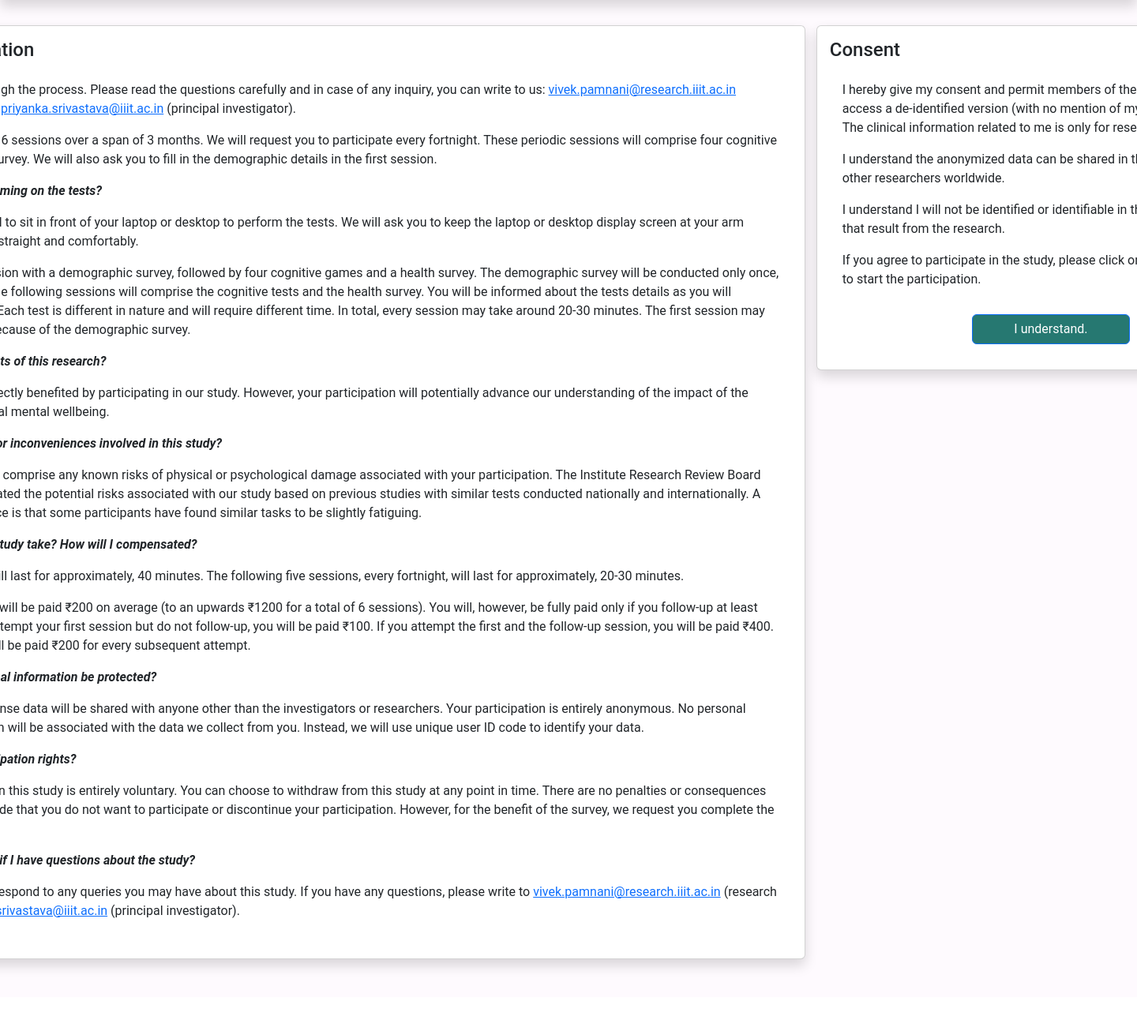
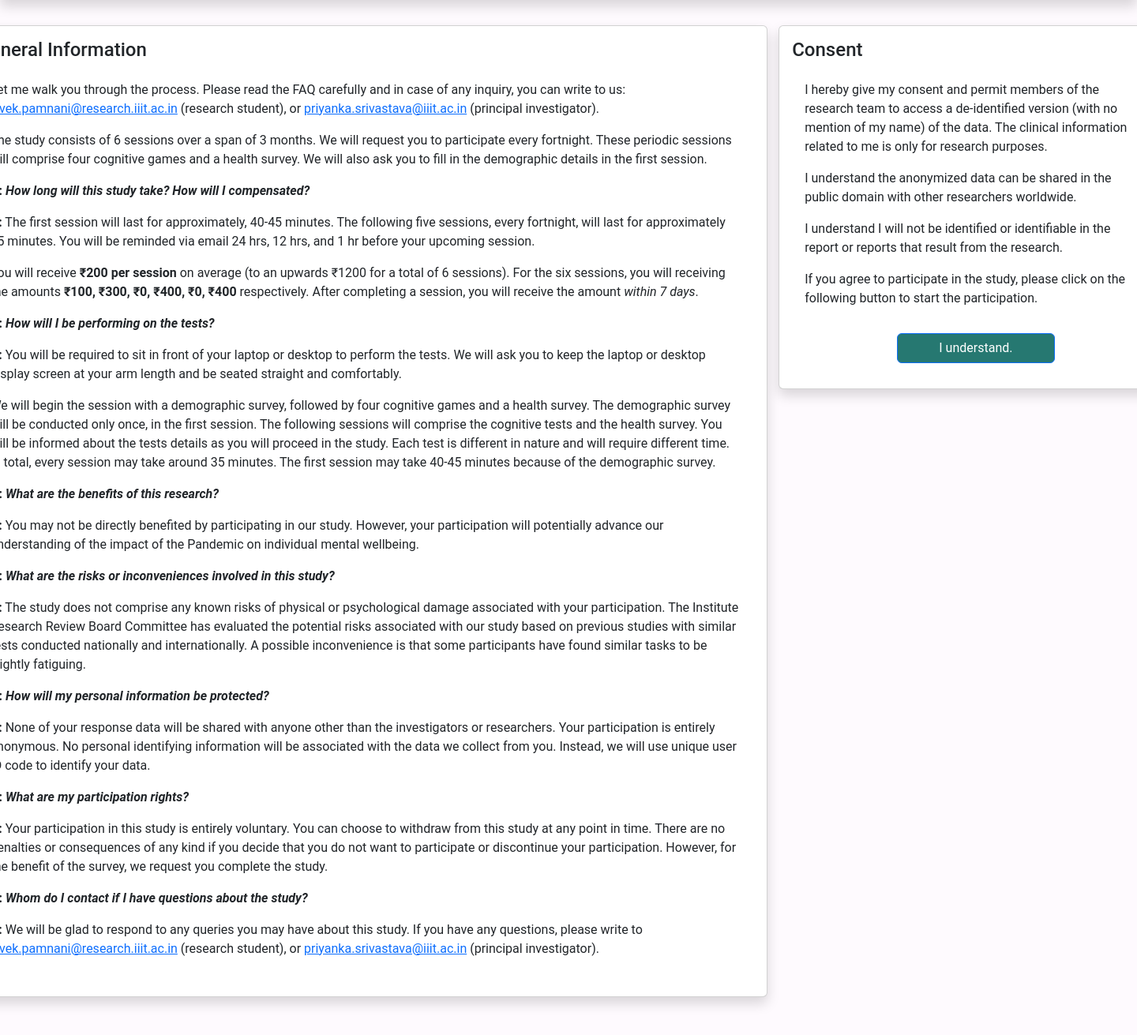
Before and after one commit to VivekPamnani/django-auth-app, a Django app: page /user/consent/ in a window 1440 px wide; the page is wider, and only the part inside the window is pictured. Shown: the part 48-1359 px from the top of that part at 79% size. Before the commit the page ends 1277 px from the top of that part, so only its background shows below. Run offline with Django 4.2, Linux system fonts and the light colour scheme; some libraries are stand-ins or nearby versions.

Commit message:
updated content, earnings;

```diff
--- a/user/templates/user/consent.html
+++ b/user/templates/user/consent.html
@@ -23,27 +23,27 @@
 <main role="main">
     <div class="container">
         <!-- Row 1 -->
-        <div class="row justify-content-center" id="r1" style="margin-left: -21%; margin-right: -21%;">
+        <div class="row justify-content-center" id="r1" style="margin-left: -10%; margin-right: -10%;">
             <div class="col-md-8" style="padding-right: 7px;">
                 <div class="card shadow p-3 mb-5 bg-white rounded">
                     <h4 class="card-title"> General Information </h4>
                     <div class="card-body">
-                        <p>Let me walk you through the process. Please read the questions carefully and in case of any inquiry, you can write to us: <a href="mailto:vivek.pamnani@research.iiit.ac.in">vivek.pamnani@research.iiit.ac.in</a> (research student), or <a href="mailto:priyanka.srivastava@iiit.ac.in">priyanka.srivastava@iiit.ac.in</a> (principal investigator).</p>
+                        <p>Let me walk you through the process. Please read the FAQ carefully and in case of any inquiry, you can write to us: <a href="mailto:vivek.pamnani@research.iiit.ac.in">vivek.pamnani@research.iiit.ac.in</a> (research student), or <a href="mailto:priyanka.srivastava@iiit.ac.in">priyanka.srivastava@iiit.ac.in</a> (principal investigator).</p>
                         <p>The study consists of 6 sessions over a span of 3 months. We will request you to participate every fortnight. These periodic sessions will comprise four cognitive games and a health survey. We will also ask you to fill in the demographic details in the first session.&nbsp;</p>
+
+                        <p><b>Q: <em>How long will this study take? How will I compensated?</em></b></p>
+                        <p><b>A:</b> The first session will last for approximately, 40-45 minutes. The following five sessions, every fortnight, will last for approximately 35 minutes. You will be reminded via email 24 hrs, 12 hrs, and 1 hr before your upcoming session.</p>
+                        <p>You will receive <b>₹200 per session</b> on average (to an upwards ₹1200 for a total of 6 sessions). For the six sessions, you will receiving the amounts <b>₹100, ₹300, ₹0, ₹400, ₹0, ₹400</b> respectively. After completing a session, you will receive the amount <em>within 7 days</em>.</p>
 
                         <p><b>Q: <em>How will I be performing on the tests?</em></b></p>
                         <p><b>A:</b> You will be required to sit in front of your laptop or desktop to perform the tests. We will ask you to keep the laptop or desktop display screen at your arm length and be seated straight and comfortably.</p>
-                        <p>We will begin the session with a demographic survey, followed by four cognitive games and a health survey. The demographic survey will be conducted only once, in the first session. The following sessions will comprise the cognitive tests and the health survey. You will be informed about the tests details as you will proceed in the study. Each test is different in nature and will require different time. In total, every session may take around 20-30 minutes. The first session may take 35-40 minutes because of the demographic survey.&nbsp;</p>
+                        <p>We will begin the session with a demographic survey, followed by four cognitive games and a health survey. The demographic survey will be conducted only once, in the first session. The following sessions will comprise the cognitive tests and the health survey. You will be informed about the tests details as you will proceed in the study. Each test is different in nature and will require different time. In total, every session may take around 35 minutes. The first session may take 40-45 minutes because of the demographic survey.&nbsp;</p>
 
                         <p><b>Q: <em>What are the benefits of this research?</em></b></p>
                         <p><b>A:</b> You may not be directly benefited by participating in our study. However, your participation will    potentially advance our  understanding of the impact of the Pandemic on individual mental wellbeing.</p>
 
                         <p><b>Q: <em>What are the risks or inconveniences involved in this study?</em></b></p>
                         <p><b>A:</b> The study does not comprise any known risks of physical or psychological damage associated with your participation. The Institute Research Review Board Committee has evaluated the potential risks associated with our study based on previous studies with similar tests conducted nationally and internationally. A possible inconvenience is that some participants have found similar tasks to be slightly fatiguing. </p>
-
-                        <p><b>Q: <em>How long will this study take? How will I compensated?</em></b></p>
-                        <p><b>A:</b> The first session will last for approximately, 40 minutes. The following five sessions, every fortnight, will last for approximately, 20-30 minutes. </p>
-                        <p>For each session you will be paid ₹200 on average (to an upwards ₹1200 for a total of 6 sessions). You will, however, be fully paid only if you follow-up at least once. That is, if you attempt your first session but do not follow-up, you will be paid ₹100. If you attempt the first and the follow-up session, you will be paid ₹400. Following that, you will be paid ₹200 for every subsequent attempt.</p>
 
                         <p><b>Q: <em>How will my personal information be protected?</em></b></p>
                         <p><b>A:</b> None of your response data will be shared with anyone other than the investigators or researchers. Your participation is entirely anonymous. No personal identifying information will be associated with the data we collect from you.  Instead, we will use unique user ID code to identify your data.</p>
--- a/user/views.py
+++ b/user/views.py
@@ -134,6 +134,7 @@ def home(request):
         # rem_time = rem_time.replace(microsecond=0)
         # if(rem_time <= datetime.timedelta()):
         #     rem_time = datetime.timedelta()
+        amounts = [0,100,400,400,800,800,1200]
         return render(request,
                     'user/dashboard.html',
                     context={
@@ -141,7 +142,7 @@ def home(request):
                         'percentage': int(progress_percentage),
                         'leftnum': leftnum,
                         'rightnum': rightnum,
-                        'earned': 200 * user.participant.sessions_completed,
+                        'earned': amounts[user.participant.sessions_completed],
                         'remtime': rem_time if user.participant.sessions_completed != 0 else str(datetime.timedelta())
                     })
     else:
```
Also changed, not shown: user/templates/user/registration.html (+9 -7 lines).
